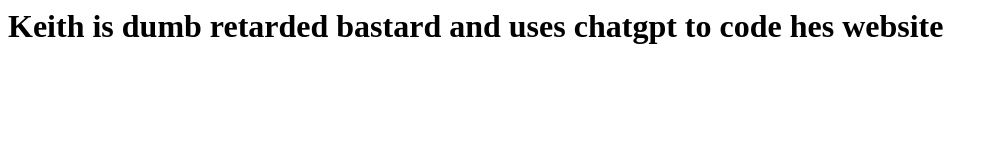
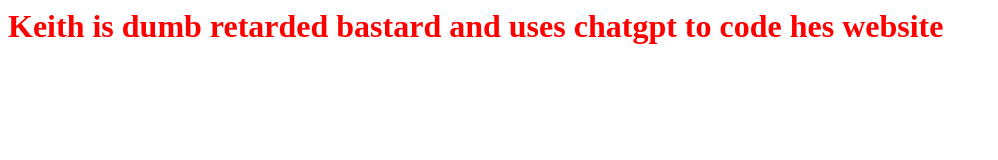
Before and after one commit to verdantkid/Keithisdumb2025, a plain HTML site: page index.html in a window 1280 px wide. Shown: the whole page, without its empty margins (0-998 px from the left). Drawn offline with Linux system fonts and the light colour scheme.

Commit message:
index.html

```diff
--- a/index.html
+++ b/index.html
@@ -1,7 +1,7 @@
 <html>
 <head>
 <title> Keithisdumb2025</title>
-<h1>Keith is dumb retarded bastard and uses chatgpt to code hes website</h1>
+<h1 style="color: red;">Keith is dumb retarded bastard and uses chatgpt to code hes website</h1>
 <h3>
  </h3>
 </head>
```
